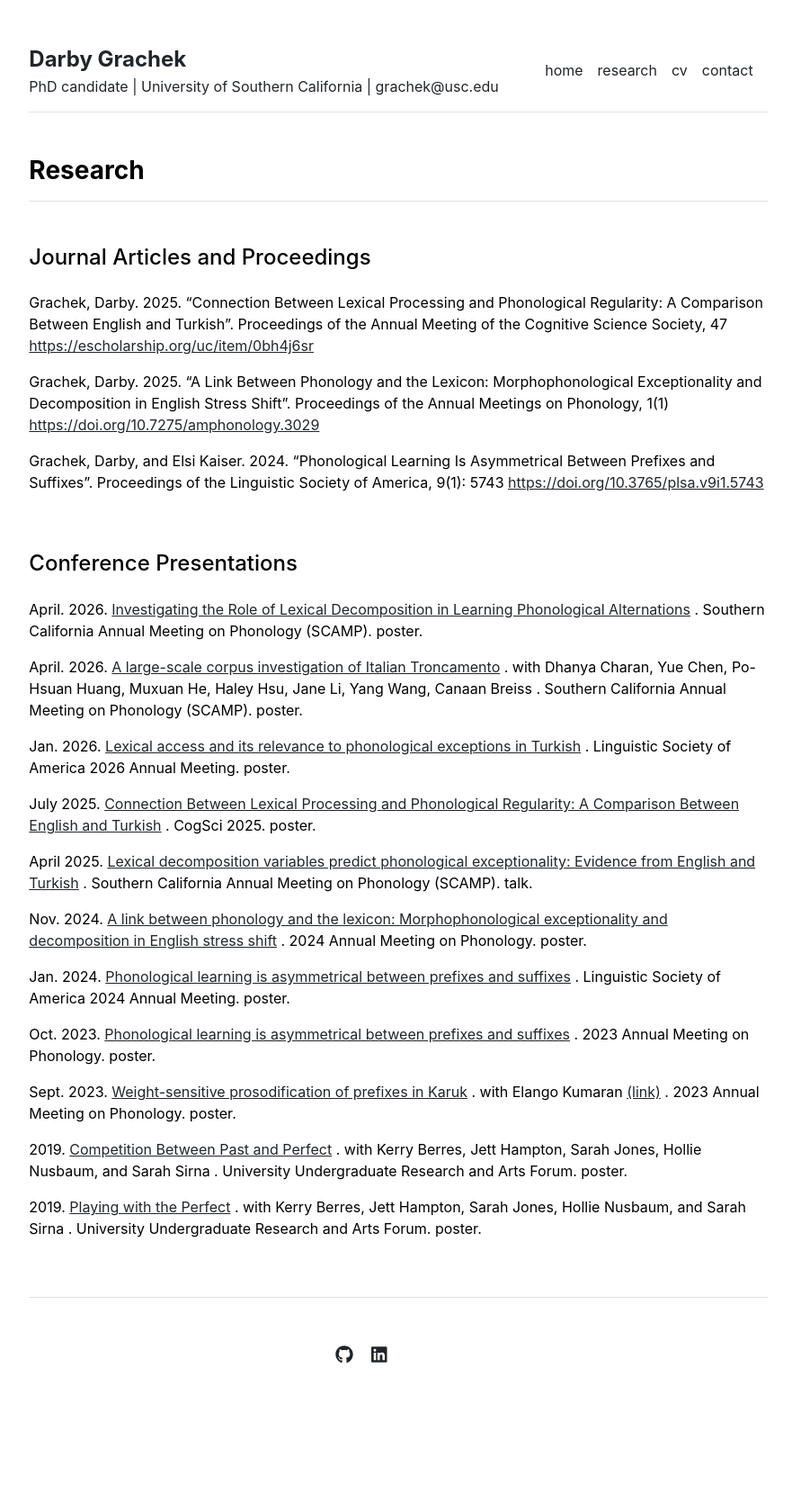
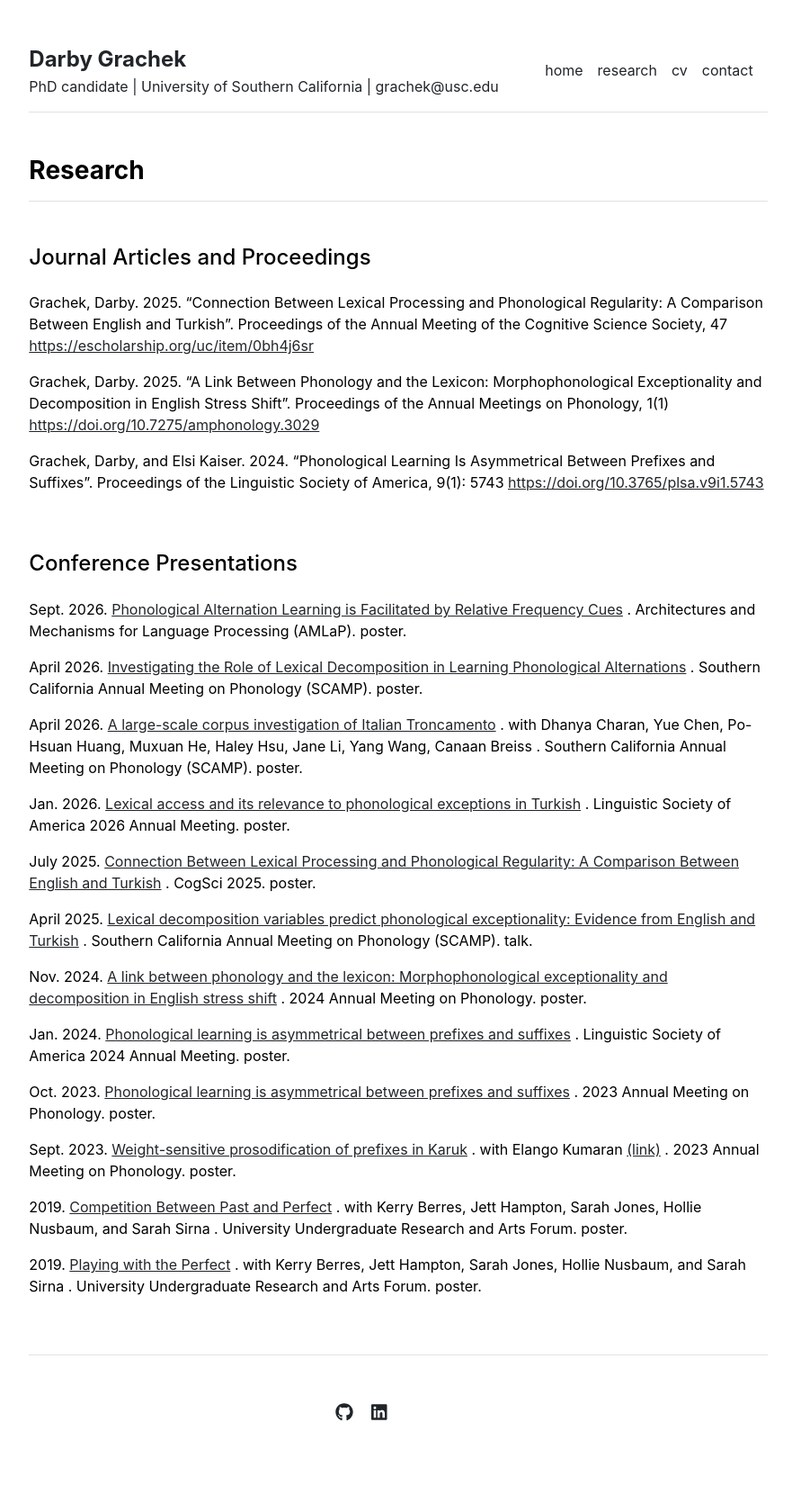
Before and after one commit to darbygrachek/darbygrachek.github.io, a Jekyll site: the page built from publications.md, in a window 1280 px wide. Shown: the whole page at 90% size, without its empty margins (197-1078 px from the left). Built offline with Jekyll 4.4.1, drawn with Linux system fonts in a browser that asks for light colours; before the commit the page ends 1616 px from its top, so only the background shows below that.

Commit message:
Update publications.yml

```diff
--- a/_data/publications.yml
+++ b/_data/publications.yml
@@ -9,7 +9,15 @@ journal_articles_and_proceedings:
     - {name: 'Grachek, Darby, and Elsi Kaiser. 2024. “Phonological Learning Is Asymmetrical Between Prefixes and Suffixes”. Proceedings of the Linguistic Society of America, 9(1): 5743', url: 'https://doi.org/10.3765/plsa.v9i1.5743'}
 
 conference_presentations:
-    - date: 'April. 2026'
+    - date: 'Sept. 2026'
+      title: 'Phonological Alternation Learning is Facilitated by Relative Frequency Cues'
+      title_url: '/publications/AMLaP_2026_poster_references.pdf'
+      #additional_author: ''
+      #additional_author_url: ''
+      conference_name: 'Architectures and Mechanisms for Language Processing (AMLaP)'
+      presentation_type: 'Poster'
+
+    - date: 'April 2026'
       title: 'Investigating the Role of Lexical Decomposition in Learning Phonological Alternations'
       title_url: '/publications/SCAMP2026_poster_references.pdf'
       #additional_author: ''
@@ -17,7 +25,7 @@ conference_presentations:
       conference_name: 'Southern California Annual Meeting on Phonology (SCAMP)'
       presentation_type: 'Poster'
 
-    - date: 'April. 2026'
+    - date: 'April 2026'
       title: 'A large-scale corpus investigation of Italian Troncamento'
       title_url: '/publications/SCAMP2026_troncamento_poster.pdf'
       additional_author: 'with Dhanya Charan, Yue Chen, Po-Hsuan Huang, Muxuan He, Haley Hsu, Jane Li, Yang Wang, Canaan Breiss'
```
